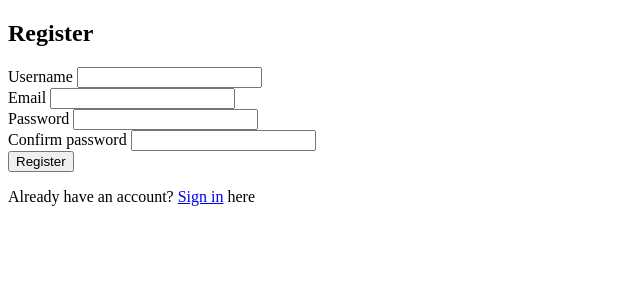
After one commit to Pluers/Pluers.github.io, a PHP site: page /admin/register.php in a window 1280 px wide. The commit adds this page. Shown: the top 300 px of the page, without its empty margins (0-640 px from the left). Run offline with PHP 8.4, Linux system fonts and the light colour scheme.

```diff
--- /dev/null
+++ b/admin/errors.php
@@ -0,0 +1,9 @@
+<?php if (count($errors) > 0): ?>
+    <div class="error">
+        <?php foreach ($errors as $error): ?>
+            <p>
+                <?php echo $error ?>
+            </p>
+        <?php endforeach ?>
+    </div>
+<?php endif ?>
--- /dev/null
+++ b/admin/register.php
@@ -0,0 +1,41 @@
+<?php include('../connection.php') ?>
+<!DOCTYPE html>
+<html>
+
+    <head>
+        <title>Registration system PHP and MySQL</title>
+    </head>
+
+    <body>
+        <div class="header">
+            <h2>Register</h2>
+        </div>
+
+        <form method="post" action="register.php">
+            <?php include('errors.php'); ?>
+            <div class="input-group">
+                <label>Username</label>
+                <input type="text" name="username" value="<?php echo $username; ?>">
+            </div>
+            <div class="input-group">
+                <label>Email</label>
+                <input type="email" name="email" value="<?php echo $email; ?>">
+            </div>
+            <div class="input-group">
+                <label>Password</label>
+                <input type="password" name="password_1">
+            </div>
+            <div class="input-group">
+                <label>Confirm password</label>
+                <input type="password" name="password_2">
+            </div>
+            <div class="input-group">
+                <button type="submit" class="btn" name="reg_user">Register</button>
+            </div>
+            <p>
+                Already have an account? <a href="login.php">Sign in</a> here
+            </p>
+        </form>
+    </body>
+
+</html>
--- /dev/null
+++ b/connection.php
@@ -0,0 +1,90 @@
+<?php
+session_start();
+
+// initializing variables
+$username = "";
+$email = "";
+$errors = array();
+
+// connect to the database
+$db = mysqli_connect('localhost', 'root', '', 'EasyTiger-Patio');
+
+// REGISTER USER
+if (isset($_POST['reg_user'])) {
+    // receive all input values from the form
+    $username = mysqli_real_escape_string($db, $_POST['username']);
+    $email = mysqli_real_escape_string($db, $_POST['email']);
+    $password_1 = mysqli_real_escape_string($db, $_POST['password_1']);
+    $password_2 = mysqli_real_escape_string($db, $_POST['password_2']);
+
+    // form validation: ensure that the form is correctly filled ...
+    // by adding (array_push()) corresponding error unto $errors array
+    if (empty($username)) {
+        array_push($errors, "Username is required");
+    }
+    if (empty($email)) {
+        array_push($errors, "Email is required");
+    }
+    if (empty($password_1)) {
+        array_push($errors, "Password is required");
+    }
+    if ($password_1 != $password_2) {
+        array_push($errors, "The two passwords do not match");
+    }
+
+    // first check the database to make sure
+    // a user does not already exist with the same username and/or email
+    $user_check_query = "SELECT * FROM admin WHERE username='$username' OR email='$email' LIMIT 1";
+    $result = mysqli_query($db, $user_check_query);
+    $user = mysqli_fetch_assoc($result);
+
+    if ($user) { // if user exists
+        if ($user['username'] === $username) {
+            array_push($errors, "Username already exists");
+        }
+
+        if ($user['email'] === $email) {
+            array_push($errors, "email already exists");
+        }
+    }
+
+    // Finally, register user if there are no errors in the form
+    if (count($errors) == 0) {
+        $password = md5($password_1); //encrypt the password before saving in the database
+
+        $query = "INSERT INTO admin (username, email, password)
+  			  VALUES('$username', '$email', '$password')";
+        mysqli_query($db, $query);
+        $_SESSION['username'] = $username;
+        $_SESSION['success'] = "You are now logged in";
+        header('location: login.php');
+    }
+}
+
+// LOGIN USER
+if (isset($_POST['login_user'])) {
+    $username = mysqli_real_escape_string($db, $_POST['username']);
+    $password = mysqli_real_escape_string($db, $_POST['password']);
+
+    if (empty($username)) {
+        array_push($errors, "Username is required");
+    }
+    if (empty($password)) {
+        array_push($errors, "Password is required");
+    }
+
+    if (count($errors) == 0) {
+        $password = md5($password);
+        $query = "SELECT * FROM admin WHERE username='$username' AND password='$password'";
+        $results = mysqli_query($db, $query);
+        if (mysqli_num_rows($results) == 1) {
+            $_SESSION['username'] = $username;
+            $_SESSION['success'] = "You are now logged in";
+            header('location: account.php');
+        } else {
+            array_push($errors, "Wrong username/password combination");
+        }
+    }
+}
+
+?>
```
Also changed, not shown: admin/account.php (added, +51 -0 lines), admin/login.php (+26 -26 lines).
